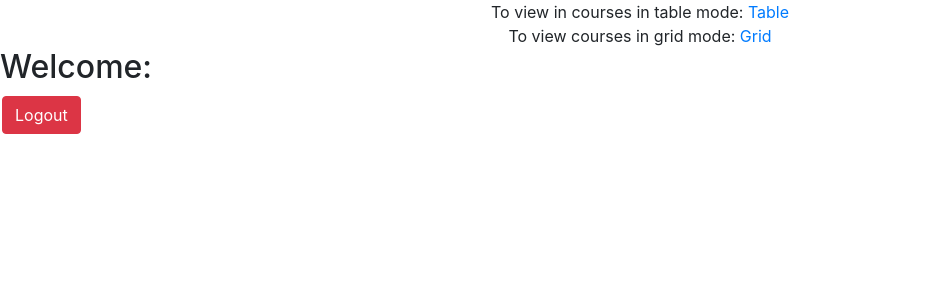
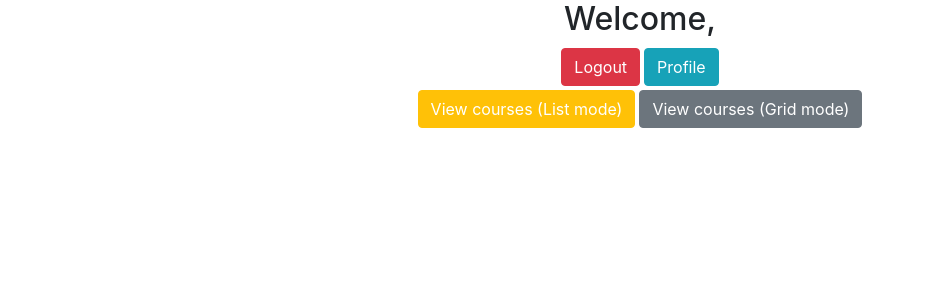
Before and after one commit to deeshashah/WhiteBoard, a React (Create React App) app: page /whiteboard in a window 1280 px wide. Shown: the top 300 px of the page, without its empty margins (0-925 px from the left). Built offline with nearby package versions, Linux system fonts and the light colour scheme; no server answers.

Commit message:
duplicate user

```diff
--- a/src/App.css
+++ b/src/App.css
@@ -398,3 +398,7 @@
 .link:hover {
     color: white;
 }
+
+.profilebutton{
+    display: inline;
+}
--- a/src/components/Login.js
+++ b/src/components/Login.js
@@ -1,6 +1,6 @@
 import React, {Component} from 'react'
 import UserService from "../services/UserService";
-import {Redirect} from "react-router-dom";
+import {Link, Redirect} from "react-router-dom";
 
 class Login extends Component{
     constructor(props) {
@@ -71,10 +71,9 @@ class Login extends Component{
                     <center>
 
                         <h1 className="header">Sign In</h1>
-                        <a className="btn btn-primary home-button" href="../index.html" className="sign">Home</a>
                     </center>
                     {this.state.alert? <div className="alert alert-danger">
-                        Username or Password incorrect.
+                        Username or Password incorrect
                     </div>:''}
                 </div>
                 <form>
@@ -104,14 +103,14 @@ class Login extends Component{
                         <div className="col-sm-10">
                             <button type="submit" className="btn btn-primary"
                                onClick={this.login}> Sign in</button>
-                            <button className="btn btn-danger" href="../index.html">Cancel</button>
+                            <button className="btn btn-danger"><Link to="/" className="link">Cancel</Link></button>
+                            <button className="btn btn-warning"> <Link to="/register" className="link">Register</Link></button>
                             <div className="row">
                                 <div className="col-6">
                                     <a href="#">Forgot Password?</a>
                                 </div>
                                 <div className="col-6">
-                                    <a href="../register/register.template.client.html" className="float-right">Sign
-                                        up</a>
+
                                 </div>
                             </div>
                         </div>
--- a/src/components/Profile.js
+++ b/src/components/Profile.js
@@ -1,5 +1,6 @@
 import React, {Component} from 'react';
 import UserService from "../services/UserService";
+import {Link} from "react-router-dom";
 
 class Profile extends Component {
     constructor(props){
@@ -34,7 +35,7 @@ class Profile extends Component {
                         <h1>Profile</h1>
                     </div>
                     <div class="col-md-1">
-                        <a class="btn btn-primary" href="../index.html" class="sign">Home</a>
+                        <Link to="\" className="link">Home</Link>
                     </div>
                 </div>
                 <div class="alert alert-success">
@@ -56,7 +57,8 @@ class Profile extends Component {
                             Phone </label>
                         <div class="col-sm-10">
                             <input type="text" class="form-control"
-                                   id="phone" placeholder="9738328695"/>
+                                   id="phone" placeholder="9738328695"
+                                    value={this.state.user.phone}/>
                         </div>
                     </div>
                     <div class="form-group row">
@@ -64,7 +66,9 @@ class Profile extends Component {
                             Email </label>
                         <div class="col-sm-10">
                             <input type="email" class="form-control"
-                                   id="email" placeholder="deesha@husky.neu.edu"/>
+                                   id="email"
+                                   value={this.state.user.email}
+                                   placeholder="deesha@husky.neu.edu"/>
                         </div>
                     </div>
                     <div class="form-group row">
@@ -72,7 +76,7 @@ class Profile extends Component {
                             Role </label>
                         <div class="col-sm-10">
                             <select class="custom-select" id="role">
-                                <option selected="">Faculty</option>
+                                <option selected="">{this.state.user.role}</option>
                                 <option value="Student">Student</option>
                                 <option value="Admin">Admin</option>
                             </select>
@@ -89,9 +93,8 @@ class Profile extends Component {
                     <div class="form-group row">
                         <div class="col-sm-2"></div>
                         <div class="col-sm-10">
-                    <a class="btn btn-success profile-buttons">Update</a>
-                    <a class="btn btn-danger profile-buttons">Logout</a>
-                    <a class="btn btn-primary profile-buttons">Cancel</a>
+                            <button class="btn btn-success profile-buttons"><Link to="\" className="link">Update</Link></button>
+                            <button class="btn btn-primary profile-buttons"><Link to="/whiteboard" className="link">Cancel</Link></button>
             </div>
     </div>
     </form>
--- a/src/components/Register.js
+++ b/src/components/Register.js
@@ -1,6 +1,6 @@
 import React, {Component} from 'react';
 import UserService from "../services/UserService";
-import {Redirect} from "react-router-dom";
+import {Link, Redirect} from "react-router-dom";
 
 class Register extends Component{
     constructor(props){
@@ -13,6 +13,7 @@ class Register extends Component{
             showalert:false,
             registered_user:'',
             redirect:false,
+            alertduplicate:false
 
         }
     }
@@ -53,10 +54,22 @@ class Register extends Component{
             user.username = this.state.username;
             user.password = this.state.password;
             this.userService.register(user)
-                .then(user => this.setState({
-                    registered_user: user,
-                    redirect:true,
-                }))
+                .then(user => {
+
+                    if(user===undefined){
+                        console.log("undefined");
+                        this.setState({
+                            alertduplicate:true,
+                            redirect:false
+                        })
+                    }else{
+                        this.setState({
+                            registered_user: user,
+                            redirect:true,
+                        })
+                    }
+
+                })
         }
     };
 
@@ -75,6 +88,9 @@ class Register extends Component{
                 <form>
                     {this.state.showalert? <div className="alert alert-danger">
                         Passwords don't match
+                    </div>:''}
+                    {this.state.alertduplicate? <div className="alert alert-danger">
+                        Username exists. Please choose a new one
                     </div>:''}
 
                     <div className="form-group row">
@@ -112,13 +128,9 @@ class Register extends Component{
                         <div className="col-sm-10">
                             <button className="btn btn-primary btn-block" type="submit" onClick={this.register}>Sign
                                 up</button>
-                            <button className="btn btn-danger btn-block">Cancel</button>
-                            <div className="row">
-                                {/* Implement Routing here*/}
-                                {/*<div className="col-6">*/}
-                                    {/*<a href="../login/login.template.client.html">Login</a>*/}
-                                {/*</div>*/}
-                            </div>
+                            <button className="btn btn-danger btn-block"><Link to="/" className="link">Cancel</Link></button>
+                            <button className="btn btn-warning btn-block"> <Link to="/login" className="link">Login</Link></button>
+
                         </div>
                     </div>
                 </form>
--- a/src/components/WhiteBoard.js
+++ b/src/components/WhiteBoard.js
@@ -89,12 +89,23 @@ class WhiteBoard extends Component{
 		return(
 			<div>
 
+				<center><h2>Welcome, {this.state.user.username}</h2></center>
+				<center><button className="btn btn-danger" onClick={this.logout}>
+					<Link to="\" className="link">Logout</Link>
+				</button>
+					<button className="btn btn-info">
+						<Link to="/profile" className="link profilebutton">Profile</Link>
+					</button></center>
 				<Router>
-					<div>
-						<center>To view in courses in table mode: <Link to="/course/table">Table</Link>
-							<br></br>
-							To view courses in grid mode: <Link to="/course/grid">Grid</Link></center>
-						<Route path="/course/table" render={() =>
+					<center><div>
+
+						<button className="btn btn-warning">
+							<Link to="/course/table" className="link">View courses (List mode)</Link>
+						</button>
+						<button className="btn btn-secondary">
+							<Link to="/course/grid" className="link">View courses (Grid mode)</Link>
+						</button>
+						<Route path="/course/table" exact render={() =>
 							<div>
 								<NavBar addCourse = {this.addCourse} titleChanged = {this.titleChanged}/>
 								<CourseTable
@@ -121,13 +132,11 @@ class WhiteBoard extends Component{
 						}
 
 						/>
-					</div>
+					</div></center>
 				</Router>
 
-				<h2>Welcome: {this.state.user.username}</h2>
-				<button className="btn btn-danger" onClick={this.logout}>
-					<Link to="\" className="link">Logout</Link>
-				</button>
+
+
 
 			</div>
 
--- a/src/services/UserService.js
+++ b/src/services/UserService.js
@@ -9,7 +9,7 @@ class UserService{
             headers:{
                 'Content-Type':'application/json'
             }
-        }).then(response=>response.json()).catch(error => { console.log('request failed', error); });;
+        }).then(response=>response.json()).catch(error => { console.log('request failed', error); });
     };
 
     login = (user) => {
```
Lines whose indentation alone changed are shown as unchanged.
